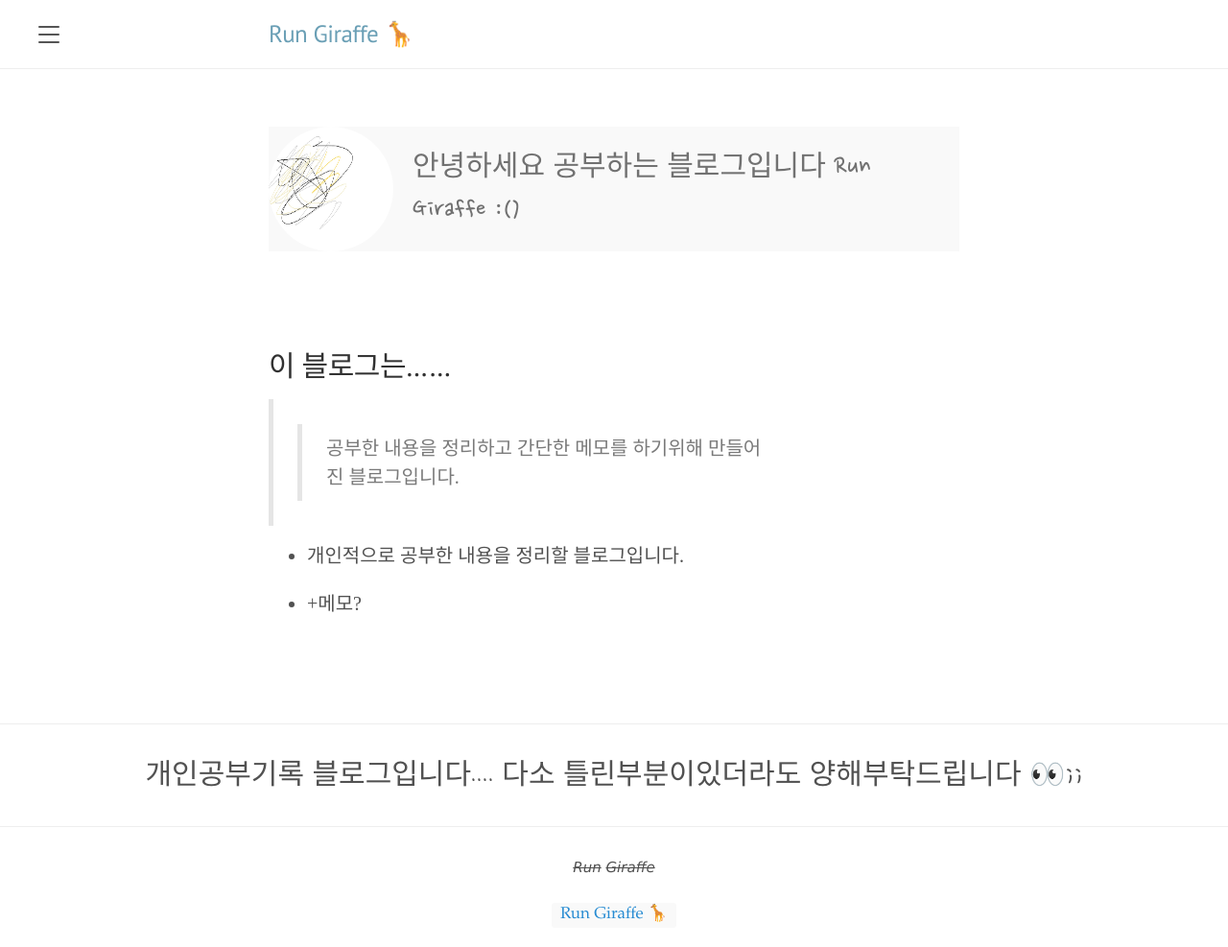
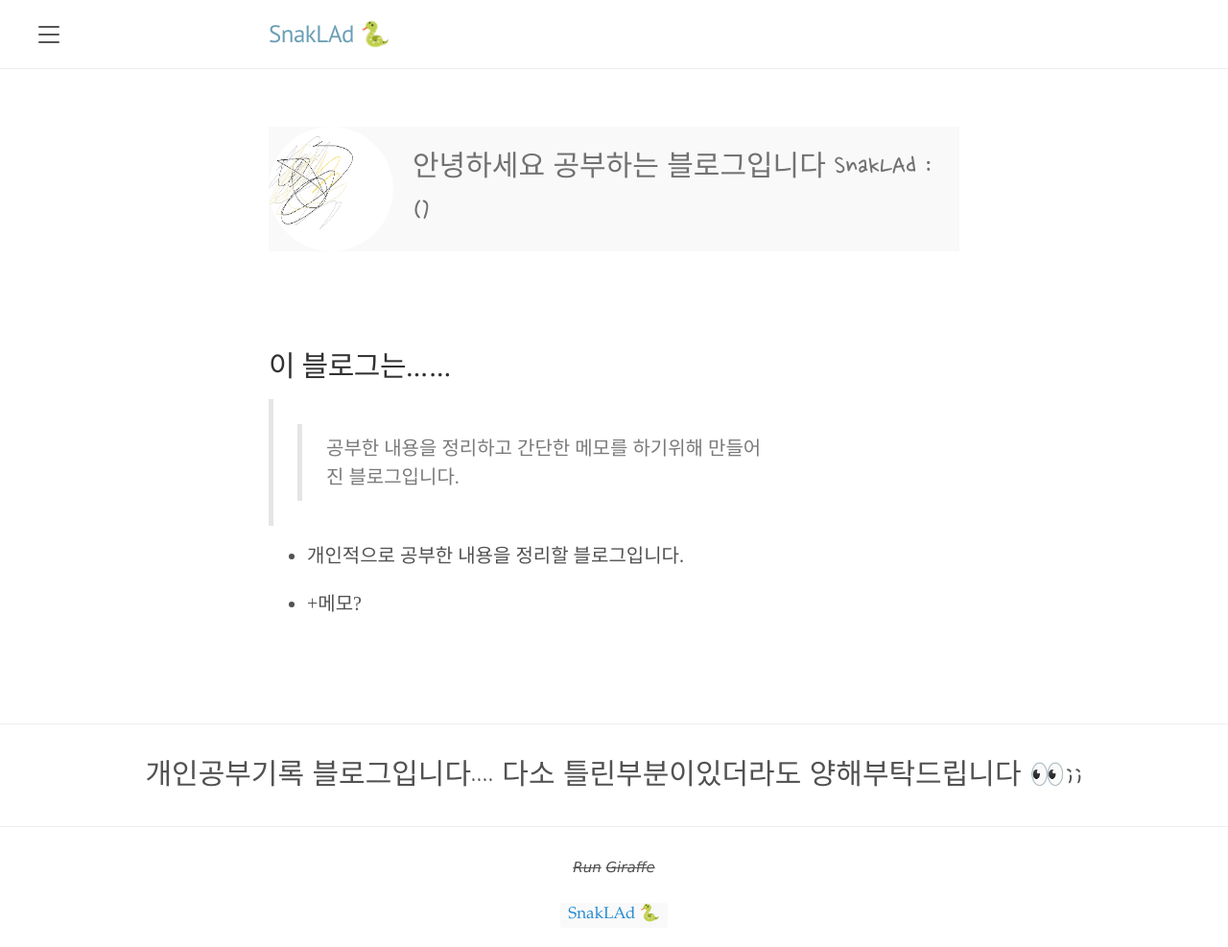
Before and after one commit to froggy0m0/froggy0m0.github.io, a Jekyll site: the page built from index.md, in a window 1280 px wide. Shown: the whole page at 96% size. Built offline with Jekyll 4.4.1, drawn with Linux system fonts in a browser that asks for light colours.

Commit message:
Update _config.yml

```diff
--- a/_config.yml
+++ b/_config.yml
@@ -18,14 +18,14 @@
 # You can create any custom variable you would like, and they will be accessible
 # in the templates via {{ site.myvariable }}.
 
-title: Run Giraffe 🦒
+title: SnakLAd 🐍
 email: your-email@example.com
-description: 안녕하세요 공부하는 블로그입니다 Run Giraffe :()
+description: 안녕하세요 공부하는 블로그입니다 SnakLAd :()
 baseurl: "" # the subpath of your site, e.g. /blog
-url: "https://run-giraffe.github.io" # the base hostname & protocol for your site, e.g. http://example.com
+url: "https://SnakLAd.github.io" # the base hostname & protocol for your site, e.g. http://example.com
 twitter_username:
 github_username:
-copyright: '&copy; 2021-2021 ~~Run~~ ~~Giraffe~~'
+copyright: '&copy; 2021-2021 ~~Snak~~ ~~LAd~~'
 message: 개인공부기록 블로그입니다.... 다소 틀린부분이있더라도 양해부탁드립니다 👀;;
 
 
@@ -36,7 +36,7 @@
   bio: "Hi :()"
   location : "South Korea"
   email: 201668031@jj.ac.kr
-  github: https://github.com/run-Giraffe
+  github: https://github.com/SnakLAd
 
 
 # Category
```
